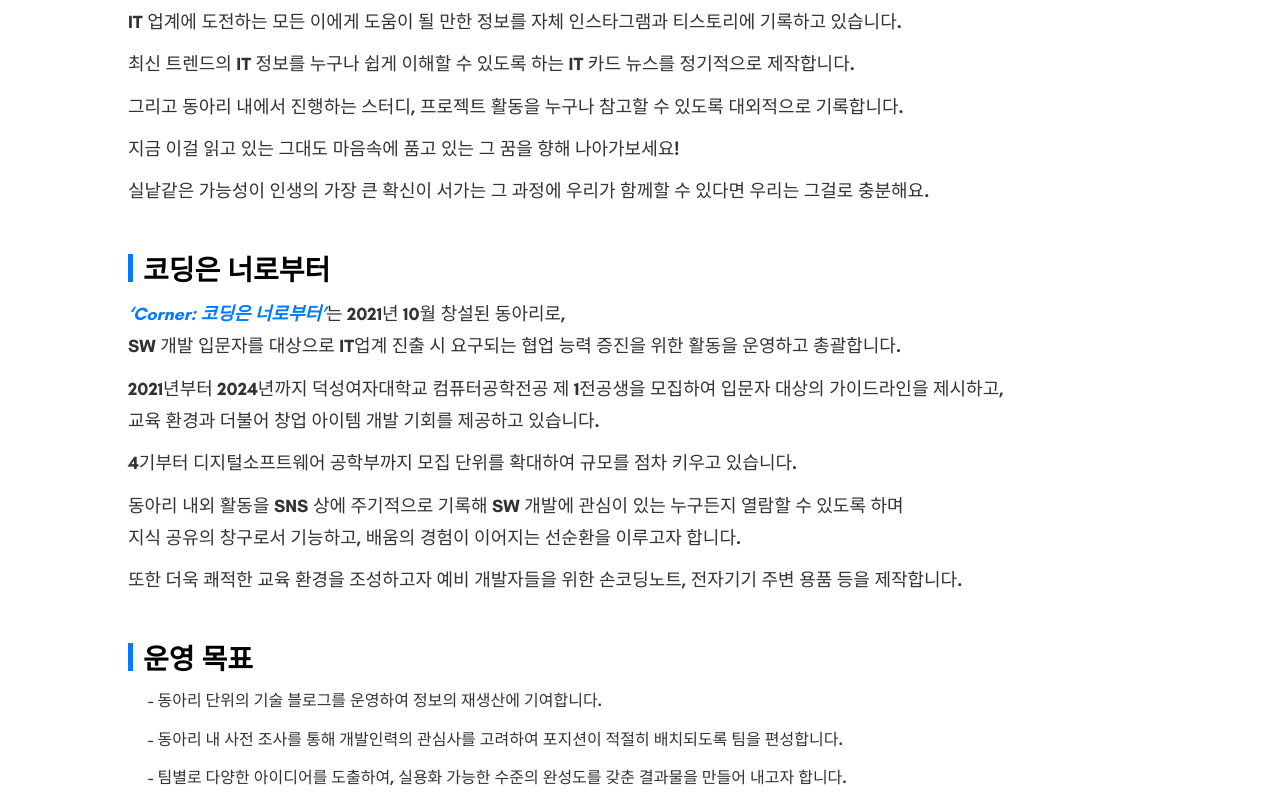
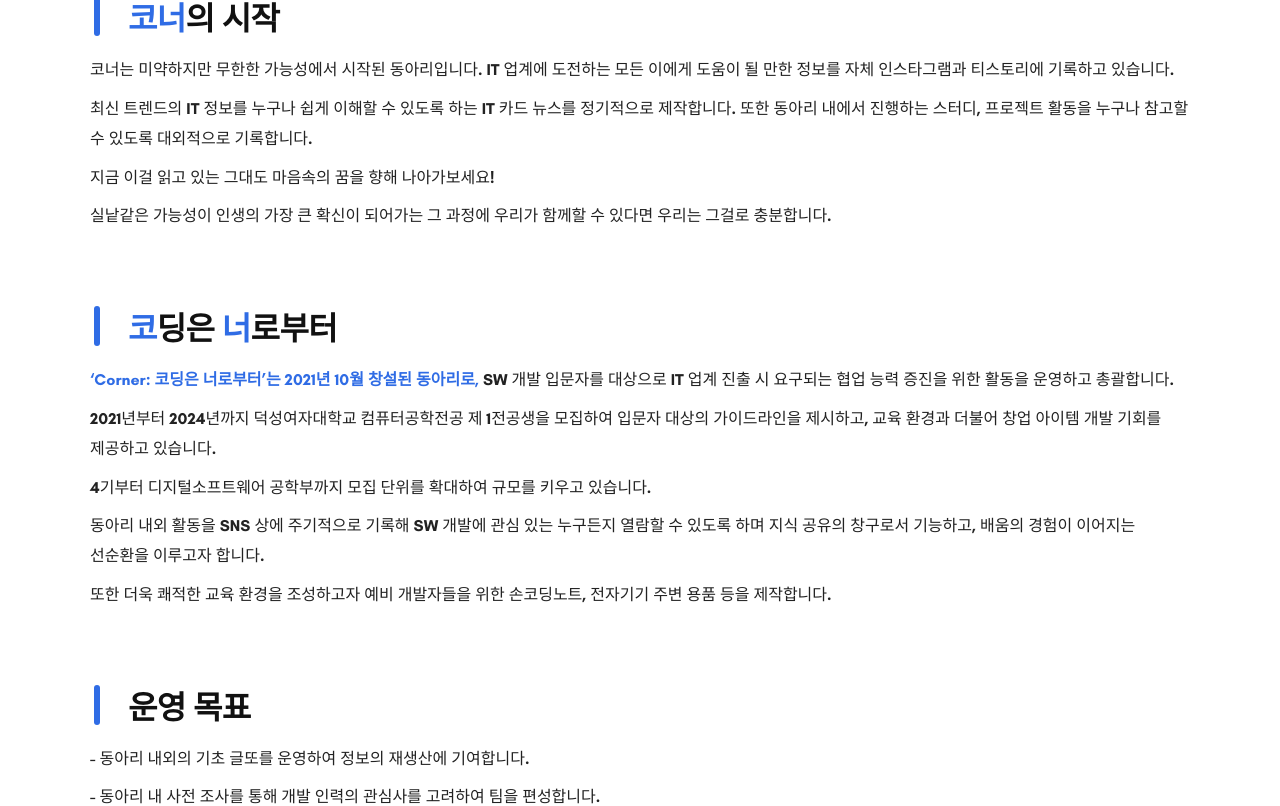
Before and after one commit to DS-Corner-Page/cornerpage_front, a React (Create React App) app: page /about in a window 1280 px wide. Shown: the part 623-1429 px from the top of the page. Built offline with nearby package versions, Linux system fonts and the light colour scheme.

Commit message:
Fix : About 반응형, 이미지, 배치 수정

```diff
--- a/src/page/About.js
+++ b/src/page/About.js
@@ -1,119 +1,215 @@
 // import Title from "../components/title/title/Title";
+// import * as S from "../styles/About.style";
+// import groupImage from "../assets/img/Group 38.png";
+
+
+
 
 // export default function About() {
 //   return (
 //     <>
-//       <Title title="코딩은 너로부터" subtitle="덕성여자대학교 IT 소모임 <br/> Corner" color="red" />
+//       <Title
+//         title="코딩은 너로부터"
+//         subtitle="덕성여자대학교 IT 소모임<br/>Corner"
+//         color="red"
+//       />
+//       <S.ContentContainer>
+//         <S.Section>
+//           <S.SectionTitle>
+//             <S.BlueBar /> 코너는 무슨 동아리인가요?
+//           </S.SectionTitle>
+//           <S.Text>
+//             코너는 덕성여자대학교 IT 소모임으로, 컴퓨터공학전공, 디지털소프트웨어공학부 코코넛들이 모여 다양한
+//             교류를 나눌 수 있는 공간입니다.
+//           </S.Text>
+//         </S.Section>
+
+//         <S.Section>
+//           <S.SectionTitle>
+//             <S.BlueBar /> 코너의 시작
+//           </S.SectionTitle>
+//           <S.Text>
+//             코너는 미약하지만 무한한 가능성에서 시작된 동아리입니다.<br />
+//             IT 업계에 도전하는 모든 이에게 도움이 될 만한 정보를 자체 인스타그램과 티스토리에 기록하고 있습니다.
+//             {/* <strong>커뮤니티 및 네트워킹</strong>을 제공합니다. */}
+//           </S.Text>
+//           <S.Text>
+//             최신 트렌드의 IT 정보를 누구나 쉽게 이해할 수 있도록 하는 IT 카드 뉴스를 정기적으로 제작합니다.
+//           </S.Text>
+//           <S.Text>
+//             그리고 동아리 내에서 진행하는 스터디, 프로젝트 활동을 누구나 참고할 수 있도록 대외적으로 기록합니다.
+//           </S.Text>
+//           <S.Text>
+//             지금 이걸 읽고 있는 그대도 마음속에 품고 있는 그 꿈을 향해 나아가보세요!
+//           </S.Text>
+//           <S.Text>
+//             실낱같은 가능성이 인생의 가장 큰 확신이 서가는 그 과정에 우리가 함께할 수 있다면 우리는 그걸로 충분해요.
+//           </S.Text>
+//           {/* <S.ImagePlaceholder>
+//             구체 여부에 따라 사진 넣는 형태가 달라짐... <br />
+
+//           </S.ImagePlaceholder> */}
+//         </S.Section>
+
+//         <S.Section>
+//           <S.SectionTitle>
+//             <S.BlueBar /> 코딩은 너로부터
+//           </S.SectionTitle>
+//           <S.Text>
+//             <S.Emphasize>‘Corner: 코딩은 너로부터’는 2021년 10월 창설된 동아리로, </S.Emphasize> <br />
+//             SW 개발 입문자를 대상으로 IT업계 진출 시 요구되는 협업 능력 증진을 위한 활동을 운영하고 총괄합니다.
+//           </S.Text>
+//           <S.Text>
+//             2021년부터 2024년까지 덕성여자대학교 컴퓨터공학전공 제 1전공생을 모집하여 입문자 대상의 가이드라인을 제시하고,<br />
+//             교육 환경과 더불어 창업 아이템 개발 기회를 제공하고 있습니다.
+//           </S.Text>
+//           <S.Text>
+//             4기부터 디지털소프트웨어 공학부까지 모집 단위를 확대하여 규모를 점차 키우고 있습니다.
+//           </S.Text>
+//           <S.Text>
+//             동아리 내외 활동을 SNS 상에 주기적으로 기록해 SW 개발에 관심이 있는 누구든지 열람할 수 있도록 하며<br />
+//             지식 공유의 창구로서 기능하고, 배움의 경험이 이어지는 선순환을 이루고자 합니다.
+//           </S.Text>
+//           <S.Text>
+//             또한 더욱 쾌적한 교육 환경을 조성하고자 예비 개발자들을 위한 손코딩노트, 전자기기 주변 용품 등을 제작합니다.
+//           </S.Text>
+//         </S.Section>
+
+//         <S.Section>
+//           <S.SectionTitle>
+//             <S.BlueBar /> 운영 목표
+//           </S.SectionTitle>
+//           <S.List>
+//             <li>
+//               - 동아리 단위의 기술 블로그를 운영하여 정보의 재생산에 기여합니다.
+//             </li>
+//             <li>
+//               - 동아리 내 사전 조사를 통해 개발인력의 관심사를 고려하여 포지션이 적절히 배치되도록
+//               팀을 편성합니다.
+//             </li>
+//             <li>
+//               - 팀별로 다양한 아이디어를 도출하여, 실용화 가능한 수준의 완성도를 갖춘 결과물을 만들어
+//               내고자 합니다.
+//             </li>
+//           </S.List>
+//           <S.Text>
+//             이를 동아리 내에서 공유하는 경험으로 한정하지 않고, 외부 공모전 참여를 독려하여
+//             지원사업을 연결하고 SW 개발과 관련하여 다양한 방법으로 성장할 수 있는 발판을 마련합니다.
+//           </S.Text>
+//           <br></br>
+//           <br></br>
+//           <img src={groupImage} alt="운영 목표 이미지" style={{ display:"block", margin: "0 auto", maxWidth: "100%", height: "auto" }} />
+//         </S.Section>
+
+
+//       </S.ContentContainer>
 //     </>
 //   );
 // }
 
-
-
+//수정본1
 import Title from "../components/title/title/Title";
 import * as S from "../styles/About.style";
 import groupImage from "../assets/img/Group 38.png";
-
-
-
 
 export default function About() {
   return (
     <>
       <Title
         title="코딩은 너로부터"
-        subtitle="덕성여자대학교 IT 소모임<br/>Corner"
+        subtitle={`덕성여자대학교 IT 소모임 <br/> Corner`}
         color="red"
       />
+
       <S.ContentContainer>
+        {/* 1. 코너는 무슨 동아리인가요? */}
         <S.Section>
           <S.SectionTitle>
-            <S.BlueBar /> 코너는 무슨 동아리인가요?
+            <S.BlueBar />
+            <span>
+              <S.Highlight>코너</S.Highlight>는 무슨 동아리인가요?
+            </span>
           </S.SectionTitle>
+
           <S.Text>
-            코너는 덕성여자대학교 IT 소모임으로, 컴퓨터공학전공, 디지털소프트웨어공학부 코코넛들이 모여 다양한
-            교류를 나눌 수 있는 공간입니다.
+            코너는 덕성여자대학교 IT 소모임으로, 컴퓨터공학전공, 디지털소프트웨어공학부 코코넛들이
+            모여 다양한 교류를 나눌 수 있는 공간입니다.
           </S.Text>
         </S.Section>
 
+        {/* 2. 코너의 시작 */}
         <S.Section>
           <S.SectionTitle>
-            <S.BlueBar /> 코너의 시작
+            <S.BlueBar />
+            <span>
+              <S.Highlight>코너</S.Highlight>의 시작
+            </span>
           </S.SectionTitle>
+
           <S.Text>
-            코너는 미약하지만 무한한 가능성에서 시작된 동아리입니다.<br />
-            IT 업계에 도전하는 모든 이에게 도움이 될 만한 정보를 자체 인스타그램과 티스토리에 기록하고 있습니다.
-            {/* <strong>커뮤니티 및 네트워킹</strong>을 제공합니다. */}
+            코너는 미약하지만 무한한 가능성에서 시작된 동아리입니다.
+            IT 업계에 도전하는 모든 이에게 도움이 될 만한 정보를 자체 인스타그램과 티스토리에
+            기록하고 있습니다.
           </S.Text>
           <S.Text>
-            최신 트렌드의 IT 정보를 누구나 쉽게 이해할 수 있도록 하는 IT 카드 뉴스를 정기적으로 제작합니다.
+            최신 트렌드의 IT 정보를 누구나 쉽게 이해할 수 있도록 하는 IT 카드 뉴스를 정기적으로
+            제작합니다. 또한 동아리 내에서 진행하는 스터디, 프로젝트 활동을 누구나 참고할 수 있도록
+            대외적으로 기록합니다.
+          </S.Text>
+          <S.Text>지금 이걸 읽고 있는 그대도 마음속의 꿈을 향해 나아가보세요!</S.Text>
+          <S.Text>
+            실낱같은 가능성이 인생의 가장 큰 확신이 되어가는 그 과정에 우리가 함께할 수 있다면
+            우리는 그걸로 충분합니다.
+          </S.Text>
+
+        </S.Section>
+
+        {/* 3. 코딩은 너로부터 */}
+        <S.Section>
+          <S.SectionTitle>
+            <S.BlueBar />
+            <span>
+              <S.Highlight>코</S.Highlight>딩은 <S.Highlight>너</S.Highlight>로부터
+            </span>
+          </S.SectionTitle>
+
+          <S.Text>
+            <S.Emphasize>‘Corner: 코딩은 너로부터’는 2021년 10월 창설된 동아리로, </S.Emphasize>
+            SW 개발 입문자를 대상으로 IT 업계 진출 시 요구되는 협업 능력 증진을 위한 활동을 운영하고 총괄합니다.
           </S.Text>
           <S.Text>
-            그리고 동아리 내에서 진행하는 스터디, 프로젝트 활동을 누구나 참고할 수 있도록 대외적으로 기록합니다.
+            2021년부터 2024년까지 덕성여자대학교 컴퓨터공학전공 제 1전공생을 모집하여 입문자 대상의
+            가이드라인을 제시하고, 교육 환경과 더불어 창업 아이템 개발 기회를 제공하고 있습니다.
+          </S.Text>
+          <S.Text>4기부터 디지털소프트웨어 공학부까지 모집 단위를 확대하여 규모를 키우고 있습니다.</S.Text>
+          <S.Text>
+            동아리 내외 활동을 SNS 상에 주기적으로 기록해 SW 개발에 관심 있는 누구든지 열람할 수
+            있도록 하며 지식 공유의 창구로서 기능하고, 배움의 경험이 이어지는 선순환을 이루고자 합니다.
           </S.Text>
           <S.Text>
-            지금 이걸 읽고 있는 그대도 마음속에 품고 있는 그 꿈을 향해 나아가보세요!
-          </S.Text>
-          <S.Text>
-            실낱같은 가능성이 인생의 가장 큰 확신이 서가는 그 과정에 우리가 함께할 수 있다면 우리는 그걸로 충분해요.
-          </S.Text>
-          {/* <S.ImagePlaceholder>
-            구체 여부에 따라 사진 넣는 형태가 달라짐... <br />
-
-          </S.ImagePlaceholder> */}
-        </S.Section>
-
-        <S.Section>
-          <S.SectionTitle>
-            <S.BlueBar /> 코딩은 너로부터
-          </S.SectionTitle>
-          <S.Text>
-            <S.Emphasize>‘Corner: 코딩은 너로부터’</S.Emphasize>는 2021년 10월 창설된 동아리로,<br />
-            SW 개발 입문자를 대상으로 IT업계 진출 시 요구되는 협업 능력 증진을 위한 활동을 운영하고 총괄합니다.
-          </S.Text>
-          <S.Text>
-            2021년부터 2024년까지 덕성여자대학교 컴퓨터공학전공 제 1전공생을 모집하여 입문자 대상의 가이드라인을 제시하고,<br />
-            교육 환경과 더불어 창업 아이템 개발 기회를 제공하고 있습니다.
-          </S.Text>
-          <S.Text>
-            4기부터 디지털소프트웨어 공학부까지 모집 단위를 확대하여 규모를 점차 키우고 있습니다.
-          </S.Text>
-          <S.Text>
-            동아리 내외 활동을 SNS 상에 주기적으로 기록해 SW 개발에 관심이 있는 누구든지 열람할 수 있도록 하며<br />
-            지식 공유의 창구로서 기능하고, 배움의 경험이 이어지는 선순환을 이루고자 합니다.
-          </S.Text>
-          <S.Text>
-            또한 더욱 쾌적한 교육 환경을 조성하고자 예비 개발자들을 위한 손코딩노트, 전자기기 주변 용품 등을 제작합니다.
+            또한 더욱 쾌적한 교육 환경을 조성하고자 예비 개발자들을 위한 손코딩노트, 전자기기 주변 용품
+            등을 제작합니다.
           </S.Text>
         </S.Section>
 
+        {/* 4. 운영 목표 */}
         <S.Section>
           <S.SectionTitle>
-            <S.BlueBar /> 운영 목표
+            <S.BlueBar />
+            운영 목표
           </S.SectionTitle>
-          <S.List>
-            <li>
-              - 동아리 단위의 기술 블로그를 운영하여 정보의 재생산에 기여합니다.
-            </li>
-            <li>
-              - 동아리 내 사전 조사를 통해 개발인력의 관심사를 고려하여 포지션이 적절히 배치되도록
-              팀을 편성합니다.
-            </li>
-            <li>
-              - 팀별로 다양한 아이디어를 도출하여, 실용화 가능한 수준의 완성도를 갖춘 결과물을 만들어
-              내고자 합니다.
-            </li>
-          </S.List>
+
+          <S.Text>- 동아리 내외의 기초 글또를 운영하여 정보의 재생산에 기여합니다.</S.Text>
+          <S.Text>- 동아리 내 사전 조사를 통해 개발 인력의 관심사를 고려하여 팀을 편성합니다.</S.Text>
+          <S.Text>- 팀별로 다양한 아이디어를 도출하여 결과물을 만들어내고자 합니다.</S.Text>
           <S.Text>
-            이를 동아리 내에서 공유하는 경험으로 한정하지 않고, 외부 공모전 참여를 독려하여
-            지원사업을 연결하고 SW 개발과 관련하여 다양한 방법으로 성장할 수 있는 발판을 마련합니다.
+            이를 동아리 내에서 공유하는 경험으로 한정하지 않고, 외부 공모전 참여를 독려하여 지원사업을
+            연결하고 SW 개발과 관련하여 다양한 방법으로 성장할 수 있는 발판을 마련합니다.
           </S.Text>
-          <br></br>
-          <br></br>
-          <img src={groupImage} alt="운영 목표 이미지" style={{ display:"block", margin: "0 auto", maxWidth: "100%", height: "auto" }} />
+
+          {/* ⬇ 모바일에서 작아지던 이미지 개선: 컨테이너 폭을 꽉 채우는 반응형 */}
+          <S.GoalImage src={groupImage} alt="운영 목표 이미지" />
         </S.Section>
-
-
       </S.ContentContainer>
     </>
   );
--- a/src/styles/About.style.js
+++ b/src/styles/About.style.js
@@ -1,4 +1,75 @@
+// // import styled from "styled-components";
+
+// // export const ContentContainer = styled.div`
+// //   width: 80%;
+// //   margin: 0 auto;
+// //   padding: 20px 0;
+// // `;
+
+// // export const Section = styled.div`
+// //   margin-bottom: 40px;
+// // `;
+
+// // export const SectionTitle = styled.h2`
+// //   font-size: 28px;
+// //   font-weight: bold;
+// //   color: #000000;
+// //   display: flex;
+// //   align-items: center;
+// //   margin-bottom: 10px;
+// // `;
+
+// // export const BlueBar = styled.span`
+// //   display: inline-block;
+// //   width: 5px;
+// //   height: 28px;
+// //   background-color: #007bff;
+// //   margin-right: 10px;
+// // `;
+
+// // export const Text = styled.p`
+// //   font-size: 18px;
+// //   line-height: 1.8;
+// //   color: #333;
+// //   margin: 10px 0;
+// // `;
+
+// // export const ImagePlaceholder = styled.div`
+// //   width: 100%;
+// //   height: 200px;
+// //   background-color: #e0e0e0;
+// //   text-align: center;
+// //   line-height: 200px;
+// //   color: #ff4d4f;
+// //   border: 1px dashed #ff4d4f;
+// //   margin-top: 20px;
+// //   font-size: 14px;
+// // `;
+
+
+// // export const Emphasize = styled.span`
+// //   color: #007bff;
+// //   font-weight: bold;
+// //   font-style: italic;
+// // `;
+
+
+// // export const List = styled.ul`
+// //   margin: 0;
+// //   padding-left: 20px;
+// //   list-style-type: disc;
+// //   color: #333;
+// //   line-height: 1.8;
+// //   font-size: 16px;
+
+// //   li {
+// //     margin-bottom: 10px;
+// //   }
+// // `;
+
+
 // import styled from "styled-components";
+
 
 // export const ContentContainer = styled.div`
 //   width: 80%;
@@ -6,33 +77,67 @@
 //   padding: 20px 0;
 // `;
 
+
 // export const Section = styled.div`
 //   margin-bottom: 40px;
 // `;
 
+
 // export const SectionTitle = styled.h2`
-//   font-size: 28px;             /* 기존 24px에서 28px로 변경 */
+//   font-size: 28px;
 //   font-weight: bold;
-//   color: #000000;              /* 제목을 파란색으로 변경 */
+//   color: ${(props) => (props.highlight ? "#007bff" : "#000000")};
 //   display: flex;
 //   align-items: center;
 //   margin-bottom: 10px;
 // `;
 
+
 // export const BlueBar = styled.span`
 //   display: inline-block;
 //   width: 5px;
-//   height: 28px;               /* 기존 24px에서 28px로 변경 */
+//   height: 28px;
 //   background-color: #007bff;
 //   margin-right: 10px;
 // `;
 
+
 // export const Text = styled.p`
-//   font-size: 18px;             /* 기존 16px에서 18px로 변경 */
-//   line-height: 1.8;            /* 줄 간격을 더 넓게 */
+//   font-size: 18px;
+//   line-height: 1.8;
 //   color: #333;
 //   margin: 10px 0;
 // `;
+
+
+// // export const List = styled.ul`
+// //   margin: 0;
+// //   padding-left: 20px;
+// //   list-style-type: disc;
+// //   color: #333;
+// //   line-height: 1.8;
+// //   font-size: 16px;
+
+// //   li {
+// //     margin-bottom: 10px;
+// //   }
+// // `;
+
+// export const List = styled.ul`
+//   margin: 0;
+//   padding-left: 20px;
+//   list-style-type: disc;
+//   list-style-position: outside;
+//   color: #333;
+//   line-height: 1.8;
+//   font-size: 16px;
+
+//   li {
+//     margin-bottom: 10px;
+//   }
+// `;
+
+
 
 // export const ImagePlaceholder = styled.div`
 //   width: 100%;
@@ -54,106 +159,120 @@
 // `;
 
 
-// export const List = styled.ul`
-//   margin: 0;
-//   padding-left: 20px;
-//   list-style-type: disc;
-//   color: #333;
-//   line-height: 1.8;
-//   font-size: 16px;
 
-//   li {
-//     margin-bottom: 10px;
-//   }
-// `;
+// 수정본 1
+import styled from "styled-components";
 
 
-import styled from "styled-components";
+export const ContentContainer = styled.div`
+  width: 86%;
+  max-width: 1100px;
+  margin: 0 auto;
+  padding: 48px 0 72px;
 
-/* ContentContainer */
-export const ContentContainer = styled.div`
-  width: 80%;
-  margin: 0 auto;
-  padding: 20px 0;
-`;
-
-/* Section 컨테이너 */
-export const Section = styled.div`
-  margin-bottom: 40px;
-`;
-
-/* SectionTitle: 제목 스타일 */
-export const SectionTitle = styled.h2`
-  font-size: 28px;
-  font-weight: bold;
-  color: ${(props) => (props.highlight ? "#007bff" : "#000000")};  /* 파란색 or 검정색 */
-  display: flex;
-  align-items: center;
-  margin-bottom: 10px;
-`;
-
-/* 파란색 바 */
-export const BlueBar = styled.span`
-  display: inline-block;
-  width: 5px;
-  height: 28px;
-  background-color: #007bff;
-  margin-right: 10px;
-`;
-
-/* 본문 텍스트 */
-export const Text = styled.p`
-  font-size: 18px;  /* 기존 16px에서 18px로 변경 */
-  line-height: 1.8;
-  color: #333;
-  margin: 10px 0;
-`;
-
-/* 리스트 스타일 */
-// export const List = styled.ul`
-//   margin: 0;
-//   padding-left: 20px;
-//   list-style-type: disc;
-//   color: #333;
-//   line-height: 1.8;
-//   font-size: 16px;
-
-//   li {
-//     margin-bottom: 10px;
-//   }
-// `;
-
-export const List = styled.ul`
-  margin: 0;
-  padding-left: 20px;
-  list-style-type: disc;
-  list-style-position: outside;
-  color: #333;
-  line-height: 1.8;
-  font-size: 16px;
-
-  li {
-    margin-bottom: 10px;
+  @media (max-width: 1024px) {
+    width: 90%;
+    padding: 36px 0 56px;
+  }
+  @media (max-width: 768px) {
+    width: 92%;
+    padding: 28px 0 48px;
   }
 `;
 
 
-/* 이미지 자리 표시 */
-export const ImagePlaceholder = styled.div`
-  width: 100%;
-  height: 200px;
-  background-color: #e0e0e0;
-  text-align: center;
-  line-height: 200px;
-  color: #ff4d4f;
-  border: 1px dashed #ff4d4f;
-  margin-top: 20px;
-  font-size: 14px;
+export const Section = styled.div`
+  margin-bottom: 72px;
+
+  @media (max-width: 1024px) {
+    margin-bottom: 56px;
+  }
+  @media (max-width: 768px) {
+    margin-bottom: 44px;
+  }
 `;
 
-/* 강조 텍스트 */
+
+export const SectionTitle = styled.h2`
+  display: flex;
+  align-items: center;
+  gap: 16px;
+  margin: 0 0 16px 0;
+  font-weight: 800;
+  color: #111;
+  letter-spacing: -0.02em;
+
+  font-size: 32px;
+  @media (max-width: 1024px) { font-size: 30px; }
+  @media (max-width: 768px)  { font-size: 26px; }
+`;
+
+
+export const BlueBar = styled.span`
+  display: inline-block;
+  width: 6px;
+  height: 40px;
+  border-radius: 3px;
+  background: #2f6ce5;
+  margin-left: 4px;
+  margin-right: 12px;
+
+  @media (max-width: 1024px) { height: 34px; }
+  @media (max-width: 768px)  { height: 28px; margin-right: 10px; }
+`;
+
+
+export const Text = styled.p`
+  margin: 8px 0 0;
+  font-size: 16px;
+  line-height: 1.9;
+  color: #222;
+  word-break: keep-all;
+
+  @media (max-width: 1024px) {
+    font-size: 15.5px;
+    line-height: 1.85;
+  }
+  @media (max-width: 768px) {
+    font-size: 15px;
+    line-height: 1.8;
+  }
+`;
+
+
+export const Highlight = styled.span`
+  color: #2f6ce5;
+`;
+
+
+export const PlaceImage = styled.img`
+  display: block;
+  width: 100%;
+  max-width: 960px;
+  height: auto;
+  margin: 22px auto 0;
+  border-radius: 12px;
+  object-fit: cover;
+`;
+
+
+export const GoalImage = styled.img`
+  display: block;
+  width: 100%;
+  max-width: 980px;
+  height: auto;
+  margin: 28px auto 0;
+
+
+  @media (max-width: 768px) {
+    width: 100%;
+    max-width: none;
+    margin-top: 20px;
+  }
+`;
+
+
 export const Emphasize = styled.span`
-  color: #007bff;
-  font-weight: bold;
-  font-style: italic;
+  color: #2f6ce5;
+  font-weight: 700;
 `;
```
